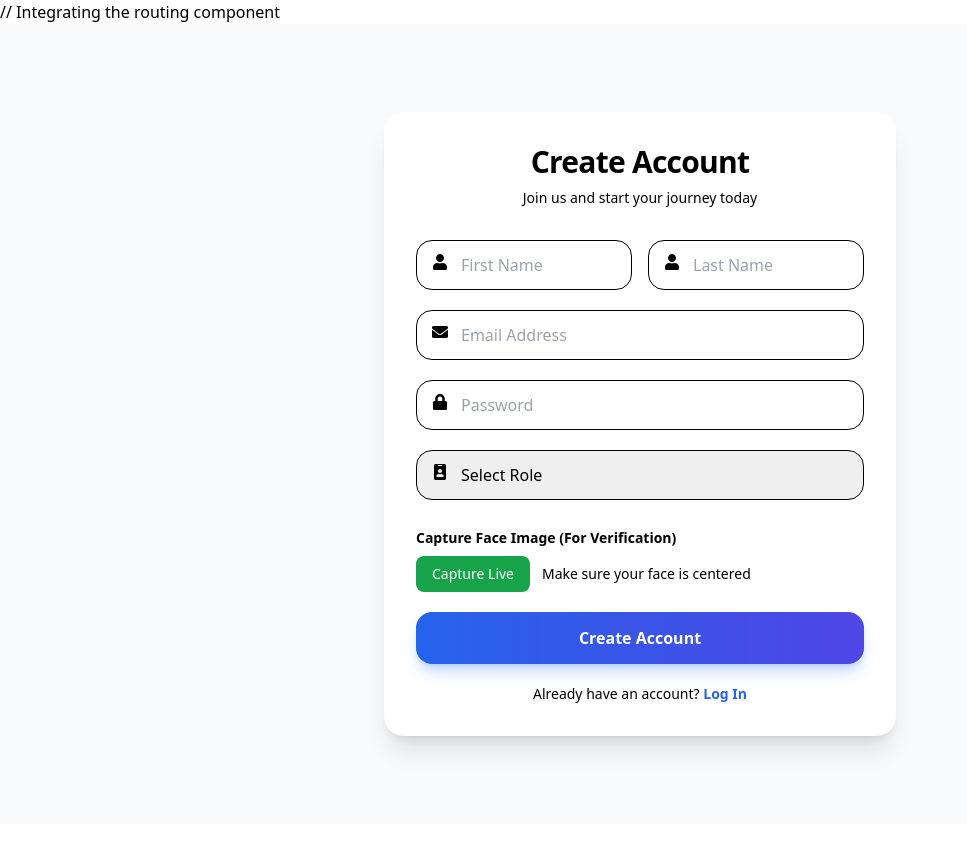
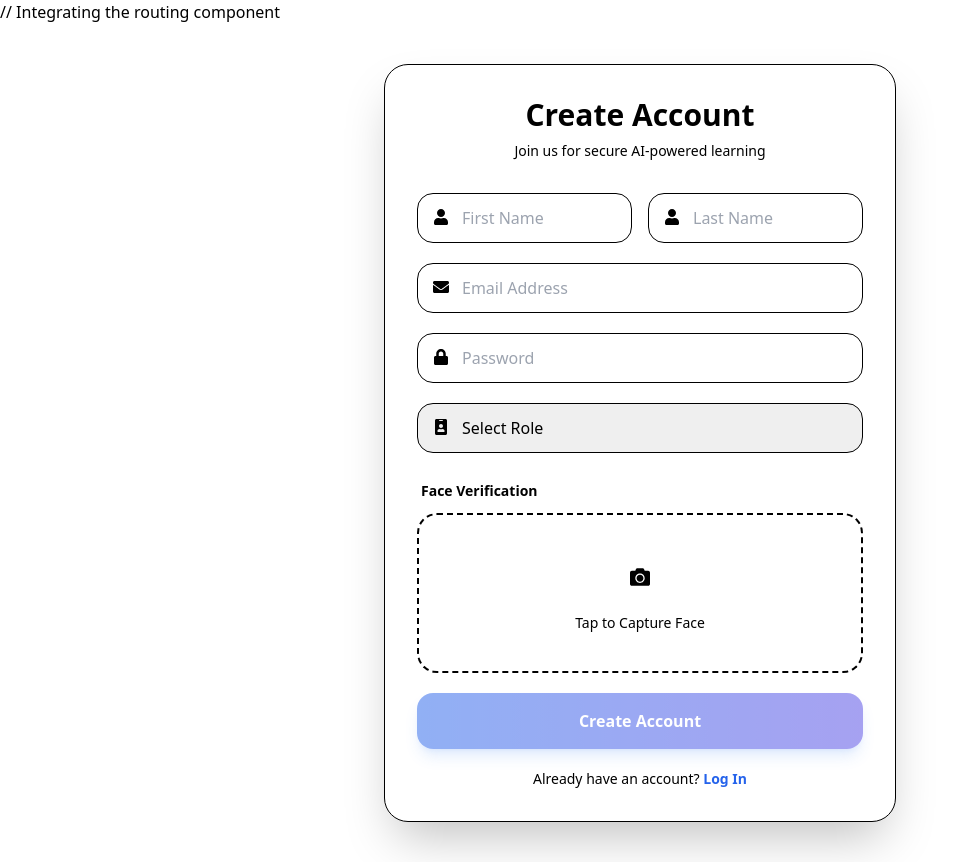
Before and after one commit to hasnain1439/LMS-UI, a React (Vite) app: page /register in a window 1280 px wide. Shown: the whole page, without its empty margins (0-967 px from the left). Before the commit the page ends 824 px from the top, so only its background shows below. Built offline with nearby package versions, Linux system fonts and the light colour scheme; no server answers.

Commit message:
update registeration

```diff
--- a/src/page/auth/Registeration.jsx
+++ b/src/page/auth/Registeration.jsx
@@ -1,89 +1,110 @@
 import React, { useState, useRef, useEffect } from "react";
 import { Formik, Form, Field, ErrorMessage } from "formik";
 import * as Yup from "yup";
-import { FaEnvelope, FaLock, FaUser, FaIdBadge, FaCloudUploadAlt, FaSpinner, FaExclamationCircle } from "react-icons/fa";
+import {
+  FaEnvelope, FaLock, FaUser, FaIdBadge, FaSpinner,
+  FaExclamationCircle, FaCamera, FaTimes, FaCheck, FaRedo
+} from "react-icons/fa";
 import { Link, useNavigate } from "react-router-dom";
 import axios from "axios";
-import toast from "react-hot-toast"; // 🔔 Import Toast
+import toast from "react-hot-toast";
 
 const Registration = () => {
   const navigate = useNavigate();
   const [serverError, setServerError] = useState("");
-  const [fileName, setFileName] = useState("");
   const videoRef = useRef(null);
   const canvasRef = useRef(null);
   const [showCamera, setShowCamera] = useState(false);
   const [stream, setStream] = useState(null);
+  const [previewUrl, setPreviewUrl] = useState(null); // To show the captured image
 
+  // Handle Camera Stream
   useEffect(() => {
     const video = videoRef.current;
     if (stream && video) {
       video.srcObject = stream;
-      const playPromise = video.play();
-      if (playPromise !== undefined) {
-        playPromise.catch((err) => console.warn("Autoplay prevented:", err));
+      video.play().catch((err) => console.warn("Autoplay prevented:", err));
     }
-    }
-
     return () => {
-      if (stream) {
-        stream.getTracks().forEach((t) => t.stop());
-      }
+      if (stream) stream.getTracks().forEach((t) => t.stop());
     };
   }, [stream]);
 
   const validationSchema = Yup.object({
     firstName: Yup.string().required("First name is required"),
     lastName: Yup.string().required("Last name is required"),
-    email: Yup.string().email("Invalid email address").required("Email is required"),
+    email: Yup.string().email("Invalid email").required("Email is required"),
     password: Yup.string()
-      .min(8, "Password must be at least 8 characters")
-      .matches(
-        /^(?=.*[a-z])(?=.*[A-Z])(?=.*\d)(?=.*[@$!%*?&])[A-Za-z\d@$!%*?&]+$/,
-        "Must contain 1 Uppercase, 1 Lowercase, 1 Number & 1 Special Char"
-      )
+      .min(8, "Password too short")
+      .matches(/[A-Z]/, "Need uppercase")
+      .matches(/[a-z]/, "Need lowercase")
+      .matches(/\d/, "Need number")
+      .matches(/[@$!%*?&]/, "Need special char")
       .required("Password is required"),
-    role: Yup.string().required("Please select a role"),
-    faceImage: Yup.mixed().required("Face image is required for verification"),
+    role: Yup.string().required("Select a role"),
+    faceImage: Yup.mixed().required("Face verification is required"),
   });
+
+  const startCamera = async () => {
+    try {
+      const s = await navigator.mediaDevices.getUserMedia({ video: { facingMode: "user" } });
+      setStream(s);
+      setShowCamera(true);
+    } catch (err) {
+      console.error("Camera error:", err);
+      toast.error("Could not access camera. Please allow permissions.");
+    }
+  };
+
+  const stopCamera = () => {
+    if (stream) stream.getTracks().forEach((t) => t.stop());
+    setStream(null);
+    setShowCamera(false);
+  };
+
+  const capturePhoto = (setFieldValue) => {
+    const video = videoRef.current;
+    const canvas = canvasRef.current;
+    if (!video || !canvas) return;
+
+    canvas.width = video.videoWidth;
+    canvas.height = video.videoHeight;
+    const ctx = canvas.getContext("2d");
+
+    // Flip image horizontally to match user experience (mirror effect)
+    ctx.translate(canvas.width, 0);
+    ctx.scale(-1, 1);
+    ctx.drawImage(video, 0, 0, canvas.width, canvas.height);
+
+    canvas.toBlob((blob) => {
+      if (!blob) return;
+      const file = new File([blob], "face_capture.png", { type: "image/png" });
+      const url = URL.createObjectURL(blob);
+
+      setFieldValue("faceImage", file);
+      setPreviewUrl(url);
+      toast.success("Face captured successfully!");
+      stopCamera();
+    }, "image/png");
+  };
 
   const postData = async (values, { resetForm, setSubmitting }) => {
     setServerError("");
-
     const formData = new FormData();
-    formData.append("firstName", values.firstName);
-    formData.append("lastName", values.lastName);
-    formData.append("email", values.email);
-    formData.append("password", values.password);
-    formData.append("role", values.role);
-    if (values.faceImage) {
-      formData.append("faceImage", values.faceImage);
-    }
+    Object.keys(values).forEach(key => formData.append(key, values[key]));
 
     try {
-      const res = await axios.post(
-        "http://localhost:5000/api/auth/register",
-        formData,
-        {
+      const res = await axios.post("http://localhost:5000/api/auth/register", formData, {
         headers: { "Content-Type": "multipart/form-data" },
-        }
-      );
-
+      });
       const token = res.data.token;
       if (token) localStorage.setItem("token", token);
-
-      // 🔔 Notification
       toast.success("Account created successfully!");
-      console.log("✅ Registration successful:", res.data);
-
       navigate(`/verify-email/${token}`);
       resetForm();
     } catch (error) {
-      console.error("❌ Registration failed:", error);
-      const msg = error.response?.data?.error || "Registration failed. Please try again.";
+      const msg = error.response?.data?.error || "Registration failed.";
       setServerError(msg);
-
-      // 🔔 Notification
       toast.error(msg);
     } finally {
       setSubmitting(false);
@@ -91,213 +112,165 @@ const Registration = () => {
   };
 
   return (
-    <div className="flex items-center justify-center min-h-screen bg-gray-bg px-4 py-10">
-      <div className="w-full max-w-lg bg-white rounded-2xl shadow-xl p-8">
+    <div className="flex items-center justify-center min-h-screen bg-gray-50 px-4 py-10">
+      <div className="w-full max-w-lg bg-white rounded-3xl shadow-2xl p-8 border border-gray-100">
 
         <div className="text-center mb-8">
-          <h2 className="text-3xl font-bold text-gray-800 tracking-tight">Create Account</h2>
-          <p className="text-gray-500 mt-2 text-sm">Join us and start your journey today</p>
+          <h2 className="text-3xl font-extrabold text-gray-900">Create Account</h2>
+          <p className="text-gray-500 mt-2 text-sm">Join us for secure AI-powered learning</p>
         </div>
 
         {serverError && (
-          <div className="mb-6 p-4 rounded-lg bg-red-50 border border-red-200 flex items-center gap-3 text-red-700 animate-pulse">
+          <div className="mb-6 p-4 rounded-xl bg-red-50 border border-red-100 flex items-center gap-3 text-red-600">
             <FaExclamationCircle className="text-xl shrink-0" />
             <span className="text-sm font-medium">{serverError}</span>
           </div>
         )}
 
         <Formik
-          initialValues={{
-            firstName: "",
-            lastName: "",
-            email: "",
-            password: "",
-            role: "",
-            faceImage: null,
-          }}
+          initialValues={{ firstName: "", lastName: "", email: "", password: "", role: "", faceImage: null }}
           validationSchema={validationSchema}
           onSubmit={postData}
         >
-          {({ setFieldValue, isSubmitting }) => (
+          {({ setFieldValue, isSubmitting, values }) => (
             <Form className="space-y-5">
 
+              {/* Name Fields */}
               <div className="flex flex-col sm:flex-row gap-4">
                 <div className="w-full relative group">
-                  <FaUser className="absolute top-3.5 left-4 text-gray-400 group-focus-within:text-blue-600 transition-colors z-10" />
-                  <Field
-                    type="text"
-                    name="firstName"
-                    placeholder="First Name"
-                    className="w-full pl-11 pr-4 py-3 border border-gray-300 rounded-xl focus:ring-2 focus:ring-blue-500 focus:border-blue-500 outline-none transition-all bg-gray-50 focus:bg-white"
-                  />
-                  <ErrorMessage name="firstName" component="p" className="text-red-500 text-xs mt-1 ml-1" />
+                  <FaUser className="absolute top-4 left-4 text-gray-400 group-focus-within:text-blue-600 transition-colors" />
+                  <Field type="text" name="firstName" placeholder="First Name" className="input-field w-full pl-11 pr-4 py-3 bg-gray-50 border border-gray-200 rounded-xl focus:bg-white focus:ring-2 focus:ring-blue-500 focus:border-transparent outline-none transition-all" />
+                  <ErrorMessage name="firstName" component="p" className="text-red-500 text-xs mt-1 ml-2" />
                 </div>
-
                 <div className="w-full relative group">
-                  <FaUser className="absolute top-3.5 left-4 text-gray-400 group-focus-within:text-blue-600 transition-colors z-10" />
-                  <Field
-                    type="text"
-                    name="lastName"
-                    placeholder="Last Name"
-                    className="w-full pl-11 pr-4 py-3 border border-gray-300 rounded-xl focus:ring-2 focus:ring-blue-500 focus:border-blue-500 outline-none transition-all bg-gray-50 focus:bg-white"
-                  />
-                  <ErrorMessage name="lastName" component="p" className="text-red-500 text-xs mt-1 ml-1" />
+                  <FaUser className="absolute top-4 left-4 text-gray-400 group-focus-within:text-blue-600 transition-colors" />
+                  <Field type="text" name="lastName" placeholder="Last Name" className="input-field w-full pl-11 pr-4 py-3 bg-gray-50 border border-gray-200 rounded-xl focus:bg-white focus:ring-2 focus:ring-blue-500 focus:border-transparent outline-none transition-all" />
+                  <ErrorMessage name="lastName" component="p" className="text-red-500 text-xs mt-1 ml-2" />
                 </div>
               </div>
 
+              {/* Email & Password */}
               <div className="relative group">
-                <FaEnvelope className="absolute top-3.5 left-4 text-gray-400 group-focus-within:text-blue-600 transition-colors z-10" />
-                <Field
-                  type="email"
-                  name="email"
-                  placeholder="Email Address"
-                  className="w-full pl-11 pr-4 py-3 border border-gray-300 rounded-xl focus:ring-2 focus:ring-blue-500 focus:border-blue-500 outline-none transition-all bg-gray-50 focus:bg-white"
-                />
-                <ErrorMessage name="email" component="p" className="text-red-500 text-xs mt-1 ml-1" />
+                <FaEnvelope className="absolute top-4 left-4 text-gray-400 group-focus-within:text-blue-600 transition-colors" />
+                <Field type="email" name="email" placeholder="Email Address" className="w-full pl-11 pr-4 py-3 bg-gray-50 border border-gray-200 rounded-xl focus:bg-white focus:ring-2 focus:ring-blue-500 outline-none transition-all" />
+                <ErrorMessage name="email" component="p" className="text-red-500 text-xs mt-1 ml-2" />
               </div>
 
               <div className="relative group">
-                <FaLock className="absolute top-3.5 left-4 text-gray-400 group-focus-within:text-blue-600 transition-colors z-10" />
-                <Field
-                  type="password"
-                  name="password"
-                  placeholder="Password"
-                  className="w-full pl-11 pr-4 py-3 border border-gray-300 rounded-xl focus:ring-2 focus:ring-blue-500 focus:border-blue-500 outline-none transition-all bg-gray-50 focus:bg-white"
-                />
-                <ErrorMessage name="password" component="p" className="text-red-500 text-xs mt-1 ml-1" />
+                <FaLock className="absolute top-4 left-4 text-gray-400 group-focus-within:text-blue-600 transition-colors" />
+                <Field type="password" name="password" placeholder="Password" className="w-full pl-11 pr-4 py-3 bg-gray-50 border border-gray-200 rounded-xl focus:bg-white focus:ring-2 focus:ring-blue-500 outline-none transition-all" />
+                <ErrorMessage name="password" component="p" className="text-red-500 text-xs mt-1 ml-2" />
               </div>
 
               <div className="relative group">
-                <FaIdBadge className="absolute top-3.5 left-4 text-gray-400 group-focus-within:text-blue-600 transition-colors z-10" />
-                <Field
-                  as="select"
-                  name="role"
-                  className="w-full pl-11 pr-4 py-3 border border-gray-300 rounded-xl focus:ring-2 focus:ring-blue-500 focus:border-blue-500 outline-none transition-all bg-gray-50 focus:bg-white appearance-none cursor-pointer text-gray-600"
-                >
+                <FaIdBadge className="absolute top-4 left-4 text-gray-400 group-focus-within:text-blue-600 transition-colors" />
+                <Field as="select" name="role" className="w-full pl-11 pr-4 py-3 bg-gray-50 border border-gray-200 rounded-xl focus:bg-white focus:ring-2 focus:ring-blue-500 outline-none transition-all appearance-none cursor-pointer text-gray-600">
                   <option value="" disabled>Select Role</option>
                   <option value="student">Student</option>
                   <option value="teacher">Teacher</option>
                 </Field>
-                <ErrorMessage name="role" component="p" className="text-red-500 text-xs mt-1 ml-1" />
+                <ErrorMessage name="role" component="p" className="text-red-500 text-xs mt-1 ml-2" />
               </div>
 
+              {/* --- PROFESSIONAL CAPTURE SECTION START --- */}
               <div className="pt-2">
-                <label className="block text-sm font-semibold text-gray-700 mb-2">
-                  Capture Face Image (For Verification)
-                </label>
-                <div className="flex items-center gap-3">
+                <label className="block text-sm font-bold text-gray-700 mb-3 ml-1">Face Verification</label>
+
+                {!previewUrl ? (
+                  // Initial State: Capture Button Box
+                  <div
+                    onClick={startCamera}
+                    className="border-2 border-dashed border-gray-300 rounded-2xl h-40 flex flex-col items-center justify-center cursor-pointer hover:border-blue-500 hover:bg-blue-50 transition-all group"
+                  >
+                    <div className="w-12 h-12 bg-gray-100 rounded-full flex items-center justify-center group-hover:bg-blue-200 transition-colors mb-3">
+                      <FaCamera className="text-gray-400 text-xl group-hover:text-blue-600" />
+                    </div>
+                    <span className="text-sm font-medium text-gray-500 group-hover:text-blue-700">Tap to Capture Face</span>
+                  </div>
+                ) : (
+                  // Captured State: Preview & Retake
+                  <div className="relative rounded-2xl overflow-hidden border border-gray-200 shadow-sm group">
+                    <img src={previewUrl} alt="Captured Face" className="w-full h-48 object-cover bg-black" />
+                    <div className="absolute inset-0 bg-black/40 flex items-center justify-center opacity-0 group-hover:opacity-100 transition-opacity">
                       <button
                         type="button"
-                    onClick={async () => {
-                      try {
-                        const s = await navigator.mediaDevices.getUserMedia({ video: true });
-                        setStream(s);
-                        setShowCamera(true);
-                      } catch (err) {
-                        console.error("Camera error:", err);
-                        toast.error("Unable to access camera");
-                      }
-                    }}
-                    className="px-4 py-2 bg-green-600 text-white rounded-lg hover:bg-green-700 transition-colors text-sm"
+                        onClick={() => { setPreviewUrl(null); setFieldValue("faceImage", null); }}
+                        className="bg-white text-gray-900 px-4 py-2 rounded-full font-medium text-sm flex items-center gap-2 hover:bg-gray-100"
                       >
-                    Capture Live
+                        <FaRedo className="text-xs" /> Retake Photo
                       </button>
-                  <span className="text-sm text-gray-500">Make sure your face is centered</span>
+                    </div>
+                    <div className="absolute bottom-2 right-2 bg-green-500 text-white p-1.5 rounded-full shadow-lg">
+                      <FaCheck className="text-xs" />
+                    </div>
+                  </div>
+                )}
+                <ErrorMessage name="faceImage" component="p" className="text-red-500 text-xs mt-2 ml-2" />
               </div>
 
+              {/* CAMERA MODAL OVERLAY */}
               {showCamera && (
-                  <div className="mt-3 border rounded-lg p-3 bg-gray-50">
-                    <div className="flex flex-col items-center gap-2">
+                <div className="fixed inset-0 z-50 flex items-center justify-center bg-black/90 backdrop-blur-sm p-4 animate-in fade-in duration-200">
+                  <div className="relative w-full max-w-lg bg-gray-900 rounded-3xl overflow-hidden shadow-2xl flex flex-col items-center">
+
+                    {/* Header */}
+                    <div className="absolute top-0 w-full p-4 flex justify-between items-center z-10 bg-gradient-to-b from-black/60 to-transparent">
+                      <span className="text-white/80 text-sm font-medium tracking-wide">Position face in frame</span>
+                      <button type="button" onClick={stopCamera} className="bg-white/10 hover:bg-white/20 p-2 rounded-full text-white transition-all backdrop-blur-md">
+                        <FaTimes />
+                      </button>
+                    </div>
+
+                    {/* Video Feed */}
+                    <div className="relative w-full aspect-[4/3] bg-black">
                       <video
                         ref={videoRef}
                         autoPlay
                         playsInline
                         muted
-                        className="w-full max-w-sm rounded-md bg-black"
+                        className="w-full h-full object-cover transform -scale-x-100" // Mirror effect
                       />
-                      <canvas ref={canvasRef} style={{ display: "none" }} />
-                      <div className="flex gap-2">
+                      <canvas ref={canvasRef} className="hidden" />
+
+                      {/* Face Guide Overlay */}
+                      <div className="absolute inset-0 flex items-center justify-center pointer-events-none">
+                        <div className="w-48 h-64 border-2 border-white/30 rounded-[50%] shadow-[0_0_0_9999px_rgba(0,0,0,0.5)]"></div>
+                      </div>
+                    </div>
+
+                    {/* Capture Controls */}
+                    <div className="w-full p-6 bg-gray-900 flex justify-center items-center gap-6">
                        <button
                          type="button"
-                          onClick={() => {
-                            const video = videoRef.current;
-                            const canvas = canvasRef.current;
-                            if (!video || !canvas) return;
-                            canvas.width = video.videoWidth || 640;
-                            canvas.height = video.videoHeight || 480;
-                            const ctx = canvas.getContext("2d");
-                            ctx.drawImage(video, 0, 0, canvas.width, canvas.height);
-                            canvas.toBlob((blob) => {
-                              if (!blob) return;
-                              const file = new File([blob], "face_capture.png", { type: blob.type });
-                              setFieldValue("faceImage", file);
-                              setFileName(file.name);
-                              toast.success("Captured image ready");
-                              if (stream) {
-                                stream.getTracks().forEach((t) => t.stop());
-                                setStream(null);
-                              }
-                              setShowCamera(false);
-                            }, "image/png");
-                          }}
-                          className="px-3 py-2 bg-blue-600 text-white rounded-md text-sm hover:bg-blue-700"
+                         onClick={stopCamera}
+                         className="px-6 py-2 rounded-full text-gray-400 font-medium text-sm hover:text-white transition-colors"
                        >
-                          Take Photo
+                         Cancel
                        </button>
                        <button
                          type="button"
-                          onClick={() => {
-                            if (stream) {
-                              stream.getTracks().forEach((t) => t.stop());
-                              setStream(null);
-                            }
-                            setShowCamera(false);
-                          }}
-                          className="px-3 py-2 bg-gray-200 text-gray-800 rounded-md text-sm hover:bg-gray-300"
+                         onClick={() => capturePhoto(setFieldValue)}
+                         className="w-16 h-16 rounded-full bg-white border-4 border-gray-300 flex items-center justify-center shadow-lg hover:scale-105 active:scale-95 transition-all"
                        >
-                          Close
+                         <div className="w-12 h-12 rounded-full bg-blue-600"></div>
                        </button>
                     </div>
                   </div>
                 </div>
               )}
-
-                {fileName && (
-                  <p className="text-sm text-blue-600 mt-2 font-medium">{fileName}</p>
-                )}
-
-                <ErrorMessage name="faceImage" component="p" className="text-red-500 text-xs mt-1 ml-1" />
-              </div>
+              {/* --- PROFESSIONAL CAPTURE SECTION END --- */}
 
               <button
                 type="submit"
-                disabled={isSubmitting}
-                className={`w-full py-3.5 rounded-xl font-bold text-white shadow-lg transition-all transform hover:-translate-y-0.5 active:translate-y-0 flex justify-center items-center gap-2
-                  ${isSubmitting
-                    ? "bg-blue-400 cursor-not-allowed"
-                    : "bg-gradient-to-r from-blue-600 to-indigo-600 hover:from-blue-700 hover:to-indigo-700 shadow-blue-500/30"
-                  }`}
+                disabled={isSubmitting || !values.faceImage}
+                className="w-full py-4 mt-4 rounded-xl font-bold text-white shadow-lg shadow-blue-500/30 bg-gradient-to-r from-blue-600 to-indigo-600 hover:from-blue-700 hover:to-indigo-700 transition-all transform hover:-translate-y-0.5 active:translate-y-0 disabled:opacity-50 disabled:cursor-not-allowed flex justify-center items-center gap-2"
               >
-                {isSubmitting ? (
-                  <>
-                    <FaSpinner className="animate-spin" /> Creating Account...
-                  </>
-                ) : (
-                  "Create Account"
-                )}
+                {isSubmitting ? <FaSpinner className="animate-spin" /> : "Create Account"}
               </button>
 
-              <div className="text-center mt-6">
-                <p className="text-sm text-gray-600">
-                  Already have an account?{" "}
-                  <Link
-                    to="/login"
-                    className="text-blue-600 font-bold hover:text-blue-700 hover:underline transition-all"
-                  >
-                    Log In
-                  </Link>
+              <p className="text-center text-sm text-gray-600 mt-4">
+                Already have an account? <Link to="/login" className="text-blue-600 font-bold hover:underline">Log In</Link>
               </p>
-              </div>
 
             </Form>
           )}
```
Lines whose indentation alone changed are shown as unchanged.
